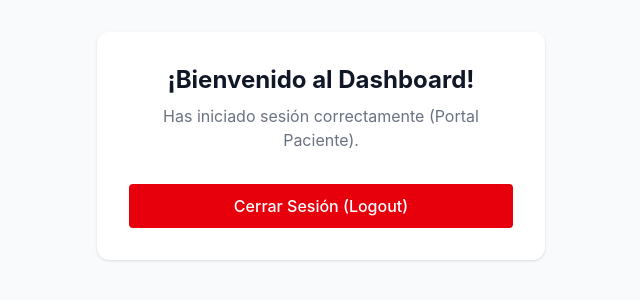
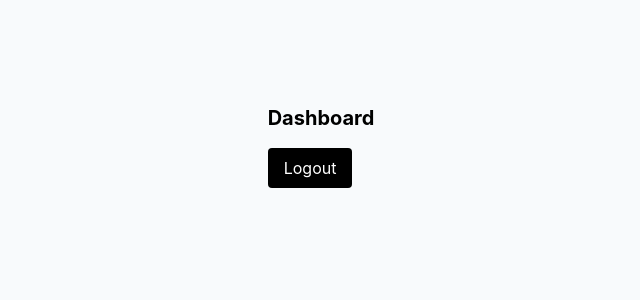
Before and after one commit to MediGuk/mediguk_frontend, a React (Vite) app: page /dashboard in a window 1280 px wide. Shown: the part 254-554 px from the top of the page, without its empty margins (319-959 px from the left). Built offline with nearby package versions, Linux system fonts and the light colour scheme; sample sign-in values are in the browser's storage.

Commit message:
feat(auth): add new route in logout

```diff
--- a/src/components/ProtectedRoute.tsx
+++ b/src/components/ProtectedRoute.tsx
@@ -1,7 +1,8 @@
 import { Navigate } from 'react-router-dom';
+import { useAuth } from '@/context/AuthContext';
 
 export const ProtectedRoute = ({ children }: { children: React.ReactNode }) => {
-  const token = localStorage.getItem("accessToken");
+  const { token } = useAuth();
 
   if (!token) {
     return <Navigate to="/" replace />;
--- a/src/components/patient/Dashboard.tsx
+++ b/src/components/patient/Dashboard.tsx
@@ -1,21 +1,23 @@
 import { useAuth } from '@/context/AuthContext';
+import { useNavigate } from 'react-router-dom';
 
 export const PatientDashboard = () => {
   const { logout } = useAuth();
+  const navigate = useNavigate();
 
   return (
-    <div className="min-h-screen bg-gray-50 flex flex-col items-center justify-center">
-      <div className="bg-white p-8 rounded-xl shadow-sm text-center max-w-md w-full">
-        <h1 className="text-2xl font-bold text-gray-900 mb-2">¡Bienvenido al Dashboard!</h1>
-        <p className="text-gray-500 mb-8">Has iniciado sesión correctamente (Portal Paciente).</p>
+    <div className="p-8">
+      <h1 className="text-xl font-bold mb-4">Dashboard</h1>
 
-        <button
-          onClick={logout}
-          className="w-full py-2.5 bg-red-600 hover:bg-red-700 text-white rounded font-medium transition-colors"
-        >
-          Cerrar Sesión (Logout)
-        </button>
-      </div>
+      <button
+        onClick={() => {
+          logout();
+          navigate("/");
+        }}
+        className="px-4 py-2 bg-black text-white rounded"
+      >
+        Logout
+      </button>
     </div>
   );
 };
```
